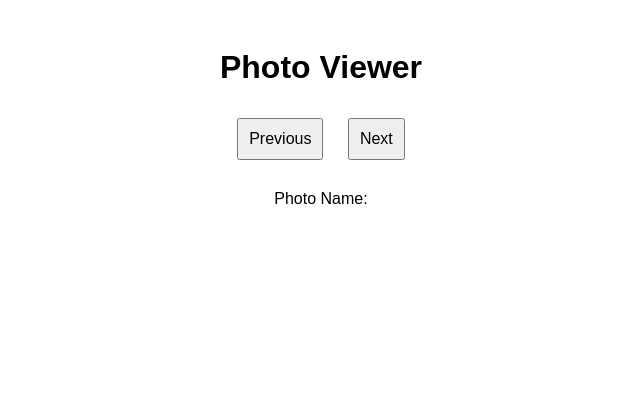
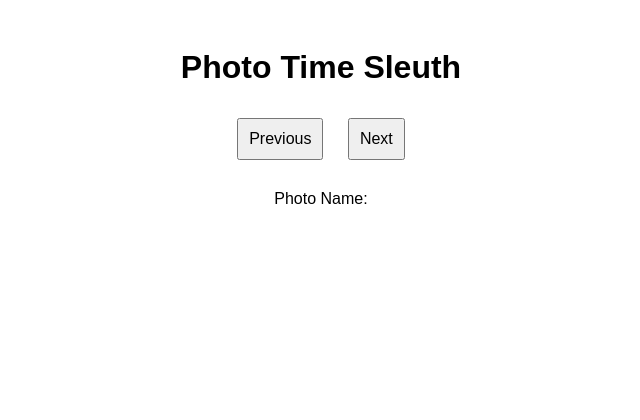
Before and after one commit to RTnhN/PhotoTimeSleuth, a Flask app: page / in a window 1280 px wide. Shown: the top 420 px of the page, without its empty margins (319-959 px from the left). Run offline with Flask 3, Linux system fonts and the light colour scheme; data that the repository does not hold is empty; parts of the project's set-up code (start-up, migrations or seed data) failed here and were passed over.

Commit message:
Fix app name

```diff
--- a/PhotoTimeSleuth/templates/index.html
+++ b/PhotoTimeSleuth/templates/index.html
@@ -56,7 +56,7 @@
 
 <body>
     <div id="content">
-        <h1>Photo Viewer</h1>
+        <h1>Photo Time Sleuth</h1>
         <div class="button-container">
             <button onclick="prevPhoto()">Previous</button>
             <button onclick="nextPhoto()">Next</button>
```
